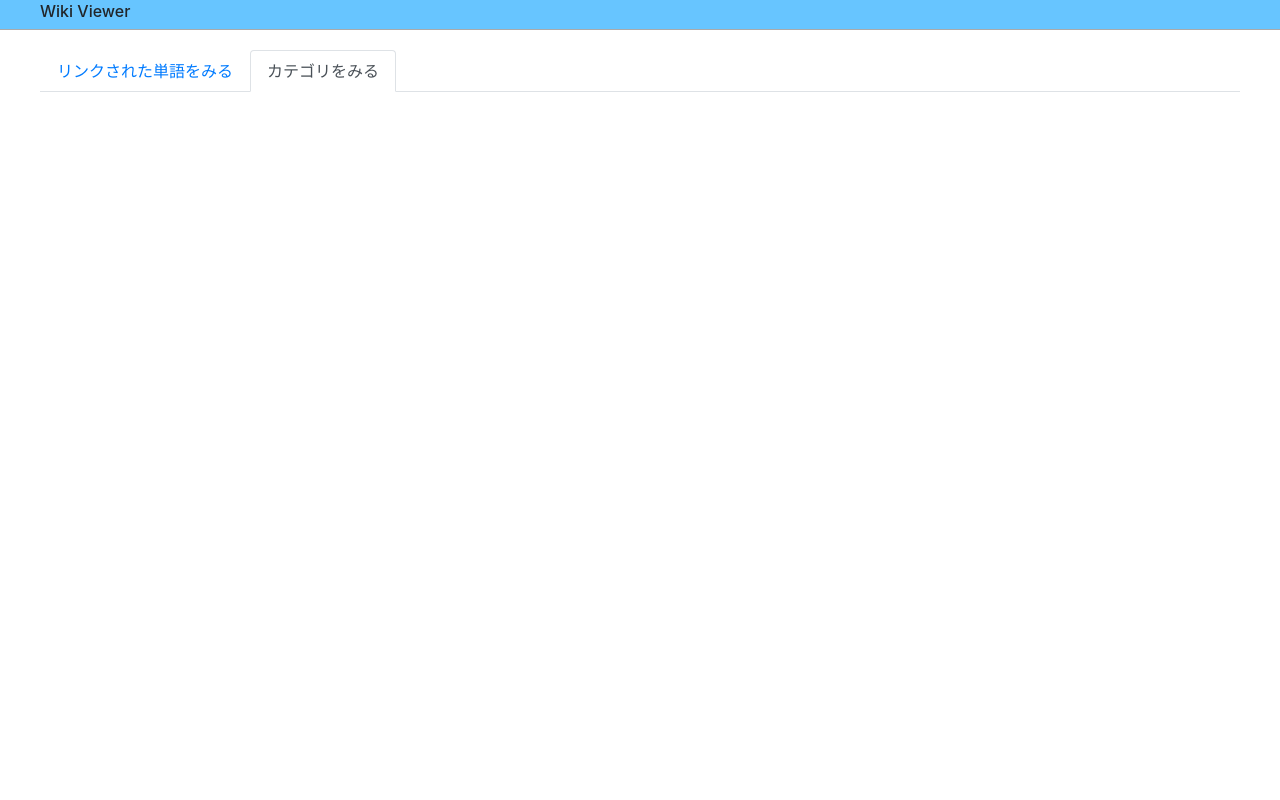
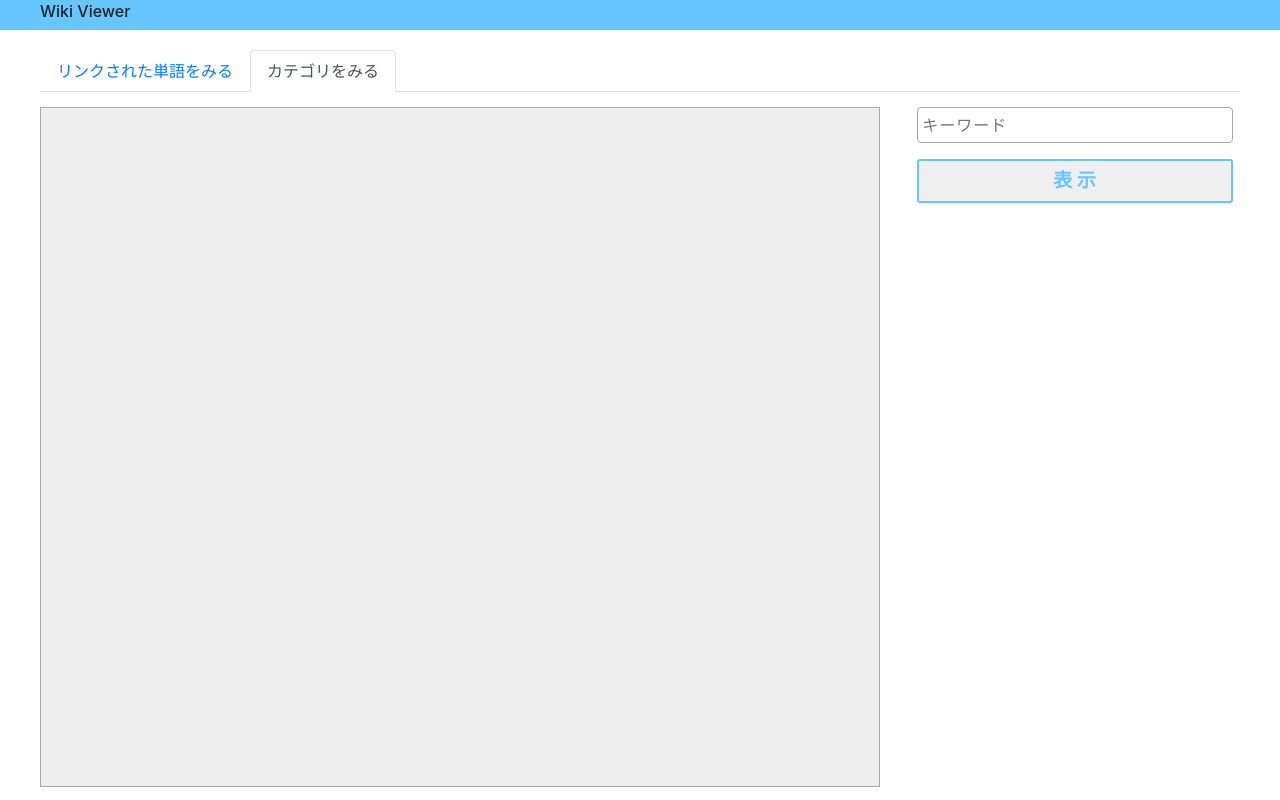
Before and after one commit to tmkokumura/wiki-viewer, a Flask app: page / in a window 1280 px wide, after a click on "カテゴリをみる". Run offline with Flask 2, Linux system fonts and the light colour scheme; some libraries are stand-ins or nearby versions.

Commit message:
category tree

```diff
--- a/app.py
+++ b/app.py
@@ -22,18 +22,25 @@ def index():
     return render_template('index.html')
 
 
-@app.route('/search', methods=['POST'])
-def search():
+@app.route('/link', methods=['POST'])
+def display_link():
     """
-    Searchボタン押下時（ajax呼び出し想定）
+    リンクノード表示（ajax呼び出し想定）
     :return: チャート表示用jsonデータ
     """
-    disp_count = int(request.form['disp_count'])
+
+    app.logger.info('--- Start [display_link] ---')
+
+    max_nodes = int(request.form['max-nodes'])
     keyword = request.form['keyword']
 
-    app.logger.info('disp_count: {}'.format(disp_count))
+    app.logger.info('max_nodes: {}'.format(max_nodes))
     app.logger.info('keyword: {}'.format(keyword))
 
+    if keyword == '':
+        return make_response(jsonify({"error": "キーワードを入力してください。"}))
+
+    # wikipediaから記事全文を取得
     res_code, res_body = get_full_article(keyword)
 
     if res_code != 200:
@@ -58,8 +65,8 @@ def search():
     # 重みの昇順に並び替え
     word_count_dict = sort_dict(word_count_dict)
 
-    # disp_countでフィルタリング
-    word_count_dict = filter_by_disp_count(word_count_dict, disp_count)
+    # max_nodesでフィルタリング
+    word_count_dict = filter_by_disp_count(word_count_dict, max_nodes)
 
     # リンク文字列の記事の基本情報を取得する
     res_code, res_body = get_article_info(word_count_dict.keys())
@@ -75,7 +82,35 @@ def search():
     word_size_dict = normalize(word_size_dict)
 
     # チャート描画用のデータを生成する
-    chart_data = build_chart_data(keyword, word_count_dict, word_size_dict)
+    chart_data = build_link_chart_data(keyword, word_count_dict, word_size_dict)
+
+    app.logger.info('--- End [display_link] ---')
+
+    return make_response(jsonify(chart_data))
+
+
+@app.route('/category', methods=['POST'])
+def display_category():
+    """
+    カテゴリツリー表示（ajax呼び出し想定）
+    :return: チャート表示用jsonデータ
+    """
+
+    app.logger.info('--- Start [display_category] ---')
+
+    keyword = request.form['keyword']
+
+    # wikipediaのカテゴリを取得
+    res_code, res_body = get_categories(keyword)
+
+    if res_code != 200:
+        app.logger.error("APIレスポンスコード: {}".format(res_code))
+        return make_response(jsonify({"error": "システムエラー発生しました。"}))
+
+    app.logger.info('--- End [display_category] ---')
+
+    categories = get_category_list(res_body)
+    chart_data = build_category_chart_data(keyword, categories)
 
     return make_response(jsonify(chart_data))
 
@@ -176,7 +211,7 @@ def get_content(res_body):
         content = page_body['revisions'][0]['*']
         return content
     else:
-        None
+        return None
 
 
 def get_word_list(content):
@@ -190,9 +225,9 @@ def get_word_list(content):
     return [x.strip('[[').strip(']]') for x in matched]
 
 
-def build_chart_data(key_word, word_count_dict, word_size_dict):
+def build_link_chart_data(key_word, word_count_dict, word_size_dict):
     """
-    チャート表示用のデータを生成する
+    リンクノードチャート表示用のデータを生成する
     :param key_word: 検索ワード
     :param word_count_dict: リンク文字列と出現回数のディクショナリ
     :param word_size_dict: リンク文字列と記事サイズのディクショナリ
@@ -270,5 +305,90 @@ def filter_by_disp_count(word_weight_dict, disp_count):
     return filtered_word_weight_dict
 
 
+def get_categories(keyword):
+    """
+        wikipediaのカテゴリを取得する
+        :param keyword: 検索ワード
+        :return: APIレスポンス
+        """
+    url_params = {
+        "format": "json",
+        "action": "query",
+        "prop": "categories",
+        "titles": keyword
+    }
+
+    app.logger.debug("base_url: {}".format(BASE_URL))
+    app.logger.debug("url_params: {}".format(url_params))
+
+    res = requests.get(BASE_URL, params=url_params)
+    res_code = res.status_code
+    res_body = json.loads(res.text)
+
+    app.logger.debug("res_code: {}".format(res_code))
+    app.logger.debug("res_body: {}".format(res_body))
+
+    return res_code, res_body
+
+
+def get_category_list(res_body):
+    """
+    APIレスポンスボディからカテゴリリストを取得する
+    :param res_body: APIレスポンスボディ
+    :return: 本文
+    """
+    page = list(res_body['query']['pages'].values())[0]
+    categories_node = page['categories']
+    categories = [x['title'].strip('Category:') for x in categories_node]
+
+    # 削除対象のカテゴリ（完全一致）
+    del_categories = [
+        'ISBNマジックリンクを使用しているページ',
+        'Webarchiveテンプレートのウェイバックリンク',
+        'リンクのみの節がある記事',
+        '告知事項があるページ',
+        '曖昧さ回避の必要なリンクのあるページ',
+        '改名提案'
+    ]
+
+    # 削除対象のカテゴリ（部分一致）
+    del_partial_categories = [
+        '出典を必要とする記事',
+        '出典を必要とする記述のある記事',
+        '日本語版記事がリダイレクトの仮リンクを含む記事',
+        '国際化が求められている項目',
+        '外部リンクがリンク切れになっている記事',
+        '独自研究の除去が必要な節のある記事',
+        '識別子が指定されている記事',
+        'マイクロフォーマットがある記事',
+        '独自研究の除去が必要な記事'
+    ]
+
+    # 部分一致カテゴリの完全一致名を調べる
+    for category in categories:
+        for del_partial_category in del_partial_categories:
+            if category.find(del_partial_category) >= 0:
+                del_categories.append(category)
+
+    # 削除対象のカテゴリを取り除く
+    for del_category in del_categories:
+        if del_category in categories:
+            categories.remove(del_category)
+
+    return categories
+
+
+def build_category_chart_data(keyword, categories):
+    """
+    カテゴリツリーチャート表示用のデータを生成する
+    :param keyword:
+    :param categories:
+    :return:
+    """
+    children = [{'name': x} for x in categories]
+    chart_data = {'name': keyword, 'children': children}
+    return chart_data
+
+
 if __name__ == '__main__':
     app.run(debug=True)
--- a/static/css/canvas.css
+++ b/static/css/canvas.css
@@ -25,3 +25,11 @@
     fill: #f55;
     z-index: 2;
 }
+
+/************************
+ * カテゴリツリー
+ ************************/
+.tree_link {
+    stroke: #555;
+    fill: none;
+}
--- a/static/js/main.js
+++ b/static/js/main.js
@@ -1,35 +1,58 @@
+/***********************
+ * Ajaxイベント
+ ***********************/
 $(function() {
-    $("#search_button").click(function(){
+    /* リンクノードの表示ボタン押下時 */
+    $("#btn_link").click(function(){
         reset();
-        $.post("search",
+        $.post("link",
             {
-                "disp_count": $('#disp_count').val(),
-                "keyword": $('#keyword').val()
+                "max-nodes": $('#max-nodes').val(),
+                "keyword": $('#keyword-link').val()
             },
             function(j_data){
-                view(j_data);
+                display_link(j_data);
+            }
+        );
+    });
+
+    /* カテゴリツリーの表示ボタン押下時 */
+    $("#btn_category").click(function(){
+        reset();
+        $.post("category",
+            {
+                "keyword": $('#keyword-category').val()
+            },
+            function(j_data){
+                display_category(j_data);
             }
         );
     });
 });
 
+/***********************
+ * 初期化関数
+ ***********************/
 function reset() {
-    $('svg').empty();
-    $('#msg').empty();
+    $('#canvas_link').empty();
+    $('#canvas_category').empty();
+    $('#msg_link').empty();
+    $('#msg_category').empty();
 }
 
-function view(graph) {
+/***************************
+ * リンクノードの描画
+ ***************************/
+function display_link(graph) {
     if(graph.error) {
-        $('#msg').text(graph.error);
-        exit();
+        $('#msg_link').text(graph.error);
+        return;
     }
 
-    var width = 800;
-    var height = 600;
+    var width = $('#canvas_link').width();
+    var height = $('#canvas_link').height();
 
-    var svg = d3.select("svg")
-        .attr("width", width)
-        .attr("height", height);
+    var svg = d3.select("#canvas_link");
 
     var simulation = d3.forceSimulation()
         .force("link", d3.forceLink()
@@ -115,4 +138,56 @@ function view(graph) {
         d.fx = null;
         d.fy = null;
     }
+
 }
+
+/***************************
+ * カテゴリツリーの描画
+ ***************************/
+function display_category(data) {
+    if(data.error) {
+        $('#msg_category').text(graph.error);
+        return;
+    }
+
+    var width = $('svg').width();
+    var height = $('svg').height();
+
+    var root = d3.hierarchy(data);
+
+    var tree = d3.tree()
+        .size([400,400]) // .size()でツリー全体のサイズを決める。
+
+    tree(root);
+
+    // 4. svg要素の配置
+  g = d3.select("#canvas_category").append("g").attr("transform", "translate(80,0)");
+  var link = g.selectAll(".tree_link")
+    .data(root.descendants().slice(1))
+    .enter()
+    .append("path")
+    .attr("class", "tree_link")
+    .attr("d", function(d) {
+      return "M" + d.parent.y + "," + d.parent.x +
+        "C" + ((d.parent.y + d.y)/2) + "," + d.parent.x +
+        " " + ((d.parent.y + d.y)/2) + "," + d.x +
+        " " + d.y + "," + d.x;
+    });
+
+    var node = g.selectAll(".tree_node")
+    .data(root.descendants())
+    .enter()
+    .append("g")
+    .attr("class", "tree_node")
+    .attr("transform", function(d) { return "translate(" + d.y + "," + d.x + ")"; })
+
+  node.append("circle")
+    .attr("r", 8)
+    .attr("fill", "#999");
+
+  node.append("text")
+    .attr("dy", 3)
+    .attr("x", function(d) { return d.children ? -12 : 12; })
+    .style("text-anchor", function(d) { return d.children ? "end" : "start"; })
+    .text(function(d) { return d.data.name; });
+}
--- a/templates/index.html
+++ b/templates/index.html
@@ -32,22 +32,31 @@
 
         <!-- タブコンテンツ -->
         <div class="tab-content">
-            <!-- ノードタブ -->
+            <!-- リンクタブ -->
             <div id="tab1" class="tab-pane active">
                 <!-- 描画エリア -->
-                <svg class="canvas" xmlns="http://www.w3.org/2000/svg"></svg>
+                <svg id="canvas_link" class="canvas" xmlns="http://www.w3.org/2000/svg"></svg>
                 <!-- 検索エリア -->
                 <div class="search">
-                    <input type="text" id="keyword" class="search_item search_text" size="30" placeholder="キーワード">
+                    <input type="text" id="keyword-link" class="search_item search_text" size="30" placeholder="キーワード">
                     <div class="search_item">
-                        <label for="disp_count">ノードの数</label>
-                        <input type="number" class="search_text search_count" id="disp_count" min="1" max="99" value="25">
+                        <label for="max-nodes">ノードの数</label>
+                        <input type="number" class="search_text search_count" id="max-nodes" min="1" max="99" value="25">
                     </div>
-                    <input type="button" id="search_button" class="search_item search_btn" value="表 示">
-                    <div class="msg" id="msg"></div>
+                    <input type="button" id="btn_link" class="search_item search_btn" value="表 示">
+                    <div class="msg" id="msg_link"></div>
                 </div>
             </div>
+            <!-- カテゴリタブ -->
             <div id="tab2" class="tab-pane">
+                <!-- 描画エリア -->
+                <svg id="canvas_category" class="canvas" xmlns="http://www.w3.org/2000/svg"></svg>
+                <!-- 検索エリア -->
+                <div class="search">
+                    <input type="text" id="keyword-category" class="search_item search_text" size="30" placeholder="キーワード">
+                    <input type="button" id="btn_category" class="search_item search_btn" value="表 示">
+                    <div class="msg" id="msg_category"></div>
+                </div>
             </div>
         </div>
     </main>
```
